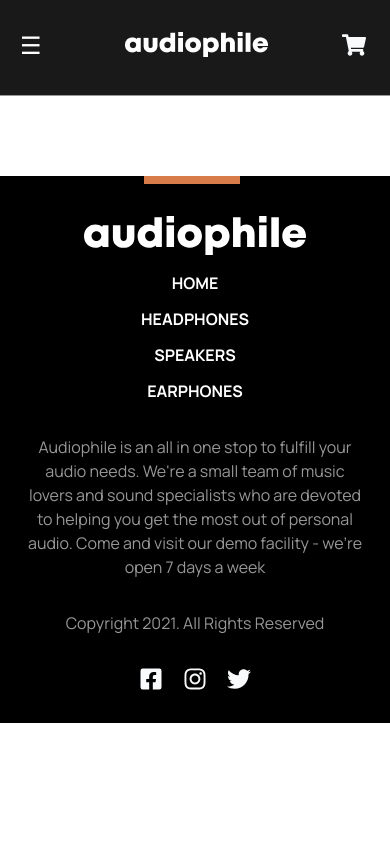
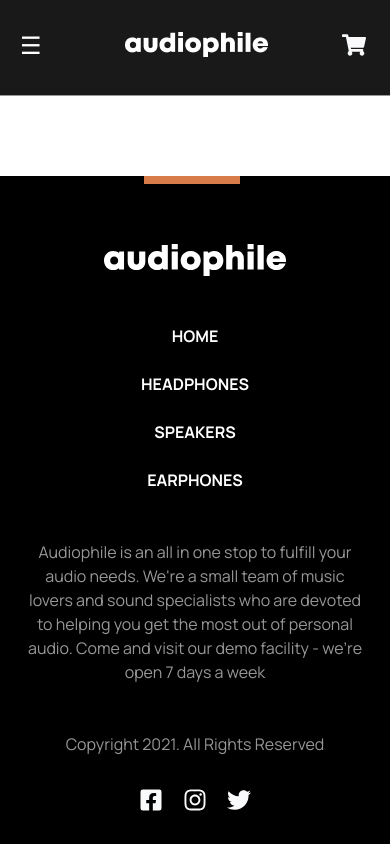
Before and after one commit to JessicaBanini/audiophile, a React (Vite) app: page /contact in a window 390 px wide. Built offline with nearby package versions, Linux system fonts and the light colour scheme.

Commit message:
`Refactored CSS classes and styles in Footer and Home components`

```diff
--- a/src/components/Footer.jsx
+++ b/src/components/Footer.jsx
@@ -11,11 +11,11 @@ function Footer() {
   return (
     <div className='flex flex-col lg:block  px-[24px] md:px-[39px] lg:px-[165px] mt-[5rem] bg-black pb-8 '>
         <div>
-        <div className='border-4 border-[#d87d4a] ml-[35%] md:ml-0 w-[6rem]  mb-8 lg:mb-20'></div>
+        <div className='border-4 border-[#d87d4a] ml-[35%] md:ml-0 w-[6rem]  mb-15 lg:mb-20'></div>
         <div className='flex flex-col lg:flex-row justify-between '>
-        <img className='px-15  md:px-0 mb-4 md:mb-8 lg:mb-0'src={logo} />
+        <img className='px-20 md:pr-[35rem] lg:pr-0 md:px-0 mb-12 md:mb-12 lg:mb-0'src={logo} />
         <div>
-            <ul className=" flex flex-col md:flex-row gap-3 md:gap-6 text-[#FFFFFF] font-bold text-center">
+            <ul className=" flex flex-col md:flex-row gap-6 text-[#FFFFFF] font-bold text-center">
                 <li><Link to="/" className="hover:text-[#FBAF85] active:text-[#D87D4A]">HOME</Link></li>
                 <li><Link to="/services" className="hover:text-[#FBAF85] active:text-[#D87D4A]">HEADPHONES</Link></li>
                 <li><Link to="/contact" className="hover:text-[#FBAF85] active:text-[#D87D4A]">SPEAKERS</Link></li>
@@ -25,13 +25,13 @@ function Footer() {
         </div>
         </div>
 
-        <p className='text-[#979797] lg:w-1/2 mt-8 lg:mt-10 cursor-default text-center md:text-left'>Audiophile is an all in one stop to fulfill your audio needs.
+        <p className='text-[#979797] lg:w-1/2 mt-12 lg:mt-10 cursor-default text-center md:text-left'>Audiophile is an all in one stop to fulfill your audio needs.
             We're a small team of music lovers and sound specialists who are devoted to helping you get the most out of personal audio.
             Come and visit our demo facility - we’re open 7 days a week
         </p>
 
         <div className='flex flex-col md:flex-row justify-between  items-center lg:items-start cursor-default'>
-            <p className='text-[#979797] mt-8 lg:mt-10'>
+            <p className='text-[#979797] mt-12 '>
             Copyright 2021. All Rights Reserved
             </p>
 
--- a/src/pages/Home.jsx
+++ b/src/pages/Home.jsx
@@ -62,7 +62,7 @@ function Home() {
           <p className='text-[#979797] text-sm  mb-8 tracking-[10px]'>NEW PRODUCT</p>
           <p className='text-gray-50 font-bold text-5xl md:text-6xl lg:w-[50%] md:w-[55%] 2xl:text-8xl 2xl:mb-8 mb-5'>XX99 MARK II HEADPHONES</p>
           <p className='text-[#979797] font-medium text-lg lg:[50%] md:w-[55%] 2xl:text-xl 2xl:mb-8 mb-5'>Experience natural, lifelike audio and exceptional build quality made for the passionate music enthusiast.</p>
-          <button className='bg-[#D87D4A] font-bold text-gray-50 py-2.5 lg:py-4 px-8'>SEE PRODUCT</button>
+          <button className='hover:bg-[#FBAF85] active:bg-[#D87D4A] bg-[#D87D4A] font-bold text-gray-50 py-2.5 lg:py-4 px-8'>SEE PRODUCT</button>
         </div>
         </div>
 
@@ -78,7 +78,7 @@ function Home() {
             <img src={item.image} alt={item.itemName} className="absolute z-5 top-5.5 w-[15rem] md:w-[20rem] " />
             <div className='bg-[#f1f1f1] rounded-lg w-full h-[12rem] md:h-[11rem] lg:h-[15rem] mt-[8rem] flex flex-col justify-end text-center  pb-8'>
             <h2 className="text-lg font-bold uppercase">{item.itemName}</h2>
-            <button className="mt-2 text-[#d87d4a] tracking-widest text-sm">SHOP &rarr;</button>
+            <button className="mt-2 text-[#979797] tracking-widest text-sm">SHOP <span className='text-[#D87D4A]'>&rarr;</span></button>
             </div>
           </div>
         ))}
```
